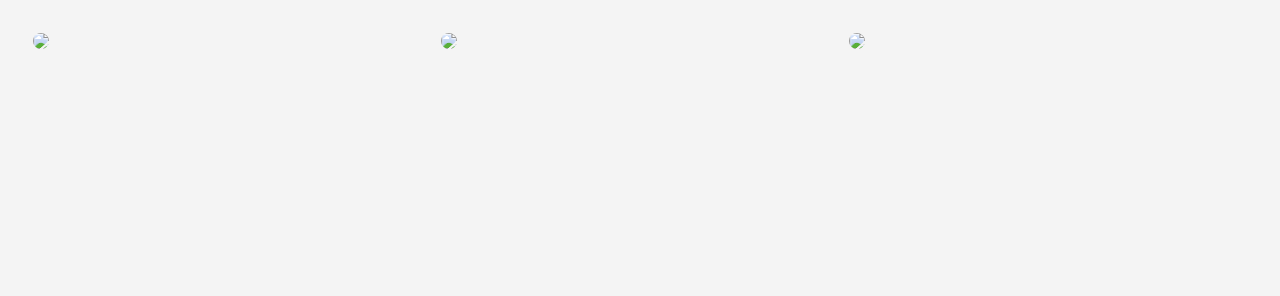
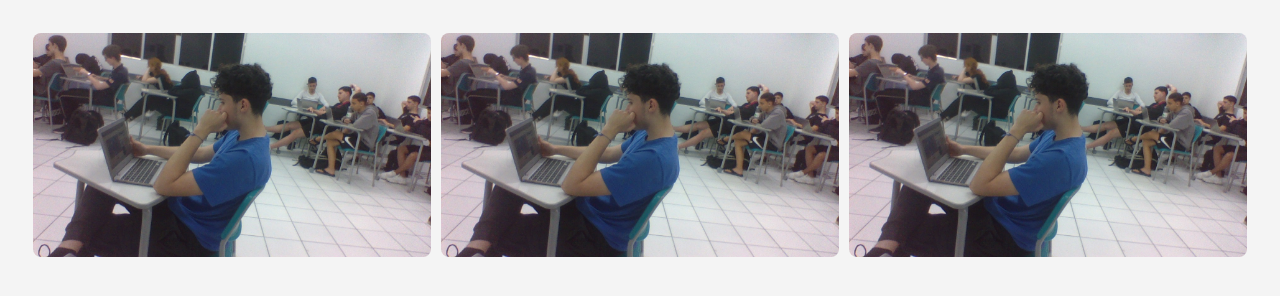
Before and after one commit to VitorMainchein/atividadeHtmlCss, a plain HTML site: page galeriaImagens/index.html in a window 1280 px wide. Drawn offline with Linux system fonts and the light colour scheme.

Commit message:
index.html

```diff
--- a/galeriaImagens/index.html
+++ b/galeriaImagens/index.html
@@ -9,9 +9,9 @@
 <body>
 
 <div class="gallery">
-    <div><img src="fotoKaliu.jpg"></div>
-    <div><img src="fotoKaliu.jpg"></div>
-    <div><img src="fotoKaliu.jpg"></div>
+    <div><img src="../fotoKaliu.jpg"></div>
+    <div><img src="../fotoKaliu.jpg"></div>
+    <div><img src="../fotoKaliu.jpg"></div>
 </div>
 
 </body>
```
